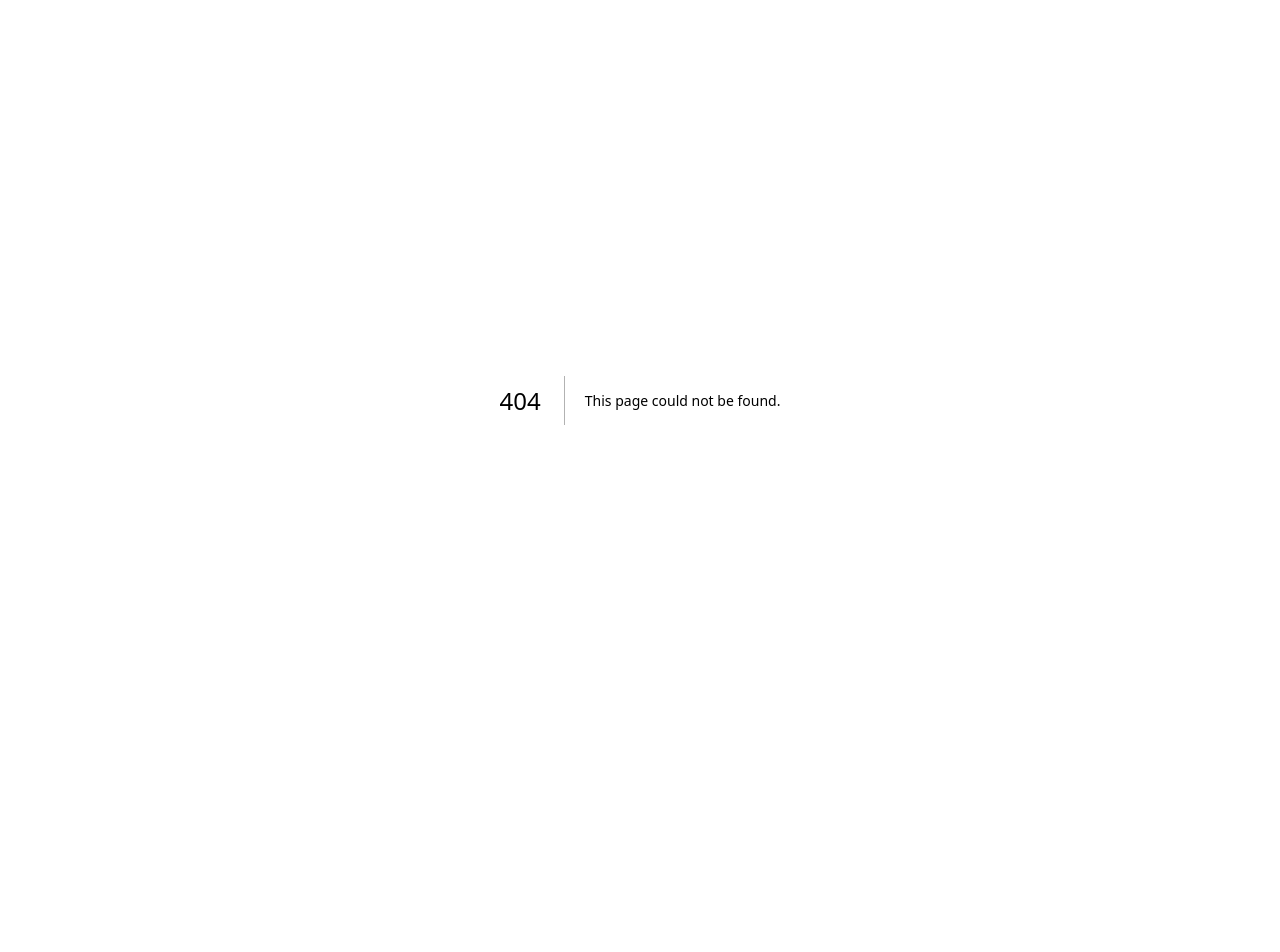
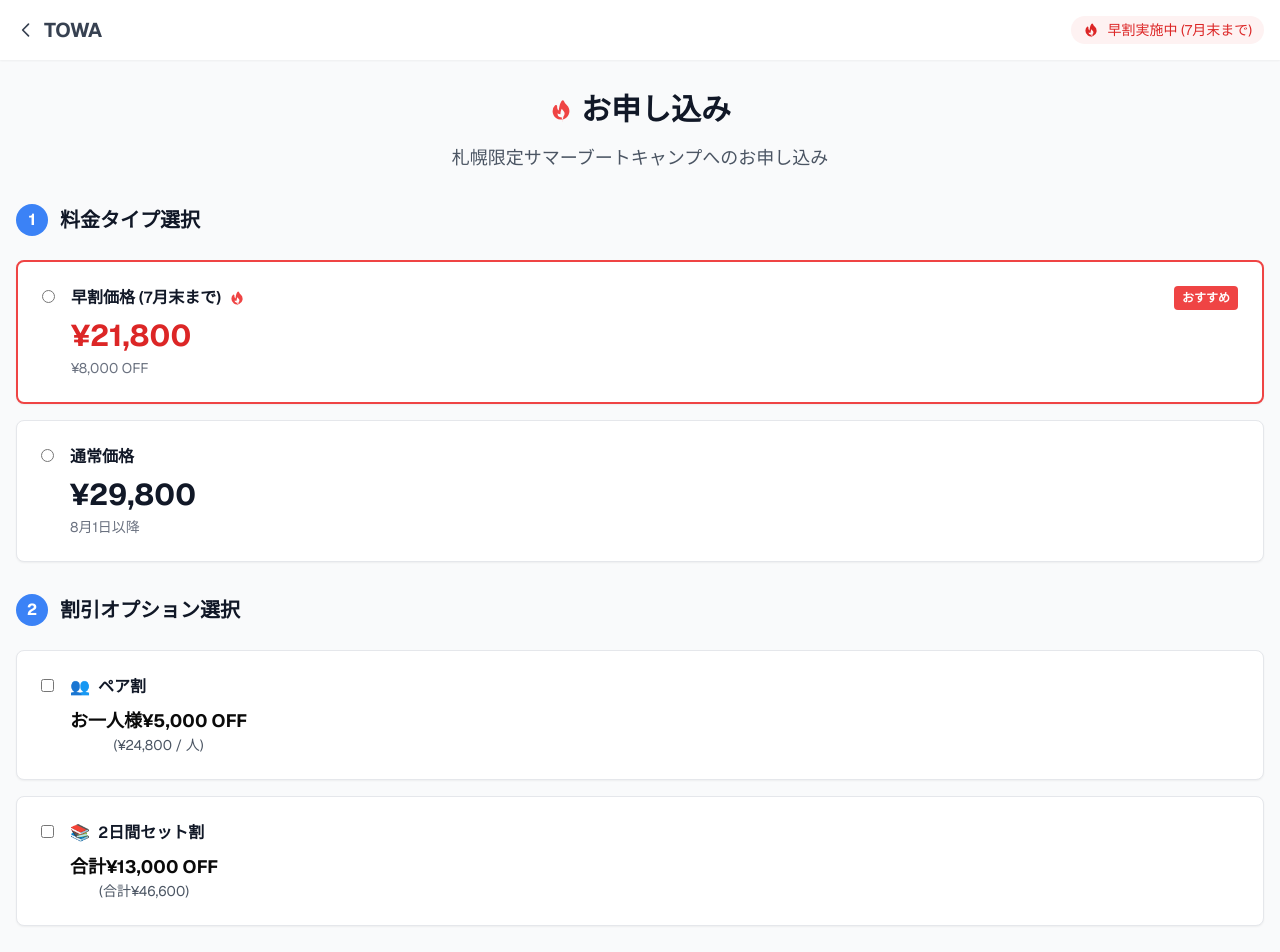
Before and after one commit to NiwaNao/summer-bootcamp.woman, a Next.js app: page /apply in a window 1280 px wide. Before the commit this address had no page. Shown: the top 952 px of the page. Before the commit the page ends 800 px from the top, so only its background shows below. Built offline with nearby package versions, Linux system fonts and the light colour scheme.

Commit message:
申し込みフォームページ作成: TOWAロゴの戻る機能を実装、Next.js useRouterを使用

```diff
--- /dev/null
+++ b/app/apply/page.tsx
@@ -0,0 +1,164 @@
+import { Button } from "@/components/ui/button"
+import { Card, CardContent } from "@/components/ui/card"
+import Image from "next/image"
+import { useRouter } from "next/navigation"
+
+export default function ApplyPage() {
+  const router = useRouter();
+
+  const handleBack = () => {
+    console.log('TOWA button clicked!');
+    if (typeof window !== 'undefined' && window.history.length > 1) {
+      console.log('Going back in history...');
+      window.history.back();
+    } else {
+      console.log('Navigating to home page...');
+      router.push('/');
+    }
+  };
+
+  return (
+    <div className="min-h-screen bg-gray-50">
+      {/* Header */}
+      <header className="bg-white shadow-sm">
+        <div className="container mx-auto px-4 py-4">
+          <div className="flex items-center justify-between">
+            {/* TOWA Logo with back functionality */}
+            <button
+              onClick={handleBack}
+              className="flex items-center space-x-2 text-gray-700 hover:text-gray-900 transition-colors cursor-pointer"
+            >
+              <svg className="w-5 h-5" fill="none" stroke="currentColor" viewBox="0 0 24 24">
+                <path strokeLinecap="round" strokeLinejoin="round" strokeWidth={2} d="M15 19l-7-7 7-7" />
+              </svg>
+              <span className="font-bold text-xl">TOWA</span>
+            </button>
+
+            {/* Early Bird Banner */}
+            <div className="flex items-center space-x-2 bg-red-50 text-red-600 px-3 py-1 rounded-full text-sm">
+              <svg className="w-4 h-4" fill="currentColor" viewBox="0 0 20 20">
+                <path fillRule="evenodd" d="M12.395 2.553a1 1 0 00-1.45-.385c-.345.23-.614.558-.822.88-.214.33-.403.713-.57 1.116-.334.804-.614 1.768-.84 2.734a31.365 31.365 0 00-.613 3.58 2.64 2.64 0 01-.945-1.067c-.328-.68-.398-1.534-.398-2.654A1 1 0 005.05 6.05 6.981 6.981 0 003 11a7 7 0 1011.95-4.95c-.592-.591-.98-.985-1.348-1.467-.363-.476-.724-1.063-1.207-2.03zM12.12 15.12A3 3 0 017 13s.879.5 2.5.5c0-1 .5-4 1.25-4.5.5 1 .786 1.293 1.371 1.879A2.99 2.99 0 0113 13a2.99 2.99 0 01-.879 2.121c-.584.584-1.293.786-1.879 1.371.5.5 1 1.25 1 2.25 0 1.621-.5 2.5-.5 2.5z" clipRule="evenodd" />
+              </svg>
+              <span>早割実施中 (7月末まで)</span>
+            </div>
+          </div>
+        </div>
+      </header>
+
+      {/* Main Content */}
+      <main className="container mx-auto px-4 py-8">
+        {/* Title */}
+        <div className="text-center mb-8">
+          <div className="flex items-center justify-center space-x-2 mb-4">
+            <svg className="w-6 h-6 text-red-500" fill="currentColor" viewBox="0 0 20 20">
+              <path fillRule="evenodd" d="M12.395 2.553a1 1 0 00-1.45-.385c-.345.23-.614.558-.822.88-.214.33-.403.713-.57 1.116-.334.804-.614 1.768-.84 2.734a31.365 31.365 0 00-.613 3.58 2.64 2.64 0 01-.945-1.067c-.328-.68-.398-1.534-.398-2.654A1 1 0 005.05 6.05 6.981 6.981 0 003 11a7 7 0 1011.95-4.95c-.592-.591-.98-.985-1.348-1.467-.363-.476-.724-1.063-1.207-2.03zM12.12 15.12A3 3 0 017 13s.879.5 2.5.5c0-1 .5-4 1.25-4.5.5 1 .786 1.293 1.371 1.879A2.99 2.99 0 0113 13a2.99 2.99 0 01-.879 2.121c-.584.584-1.293.786-1.879 1.371.5.5 1 1.25 1 2.25 0 1.621-.5 2.5-.5 2.5z" clipRule="evenodd" />
+            </svg>
+            <h1 className="text-3xl font-bold text-gray-900">お申し込み</h1>
+          </div>
+          <p className="text-lg text-gray-600">札幌限定サマーブートキャンプへのお申し込み</p>
+        </div>
+
+        {/* Section 1: Price Type Selection */}
+        <div className="mb-8">
+          <div className="flex items-center mb-6">
+            <div className="w-8 h-8 bg-blue-500 text-white rounded-full flex items-center justify-center font-bold mr-3">1</div>
+            <h2 className="text-xl font-bold text-gray-900">料金タイプ選択</h2>
+          </div>
+
+          <div className="space-y-4">
+            {/* Early Bird Price */}
+            <Card className="border-2 border-red-500 relative">
+              <CardContent className="p-6">
+                <div className="flex items-start justify-between">
+                  <div className="flex items-start space-x-4">
+                    <input type="radio" name="priceType" id="earlyBird" className="mt-1" />
+                    <div>
+                      <div className="flex items-center space-x-2 mb-2">
+                        <span className="font-semibold text-gray-900">早割価格 (7月末まで)</span>
+                        <svg className="w-4 h-4 text-red-500" fill="currentColor" viewBox="0 0 20 20">
+                          <path fillRule="evenodd" d="M12.395 2.553a1 1 0 00-1.45-.385c-.345.23-.614.558-.822.88-.214.33-.403.713-.57 1.116-.334.804-.614 1.768-.84 2.734a31.365 31.365 0 00-.613 3.58 2.64 2.64 0 01-.945-1.067c-.328-.68-.398-1.534-.398-2.654A1 1 0 005.05 6.05 6.981 6.981 0 003 11a7 7 0 1011.95-4.95c-.592-.591-.98-.985-1.348-1.467-.363-.476-.724-1.063-1.207-2.03zM12.12 15.12A3 3 0 017 13s.879.5 2.5.5c0-1 .5-4 1.25-4.5.5 1 .786 1.293 1.371 1.879A2.99 2.99 0 0113 13a2.99 2.99 0 01-.879 2.121c-.584.584-1.293.786-1.879 1.371.5.5 1 1.25 1 2.25 0 1.621-.5 2.5-.5 2.5z" clipRule="evenodd" />
+                        </svg>
+                      </div>
+                      <div className="text-3xl font-bold text-red-600 mb-1">¥21,800</div>
+                      <div className="text-sm text-gray-500">¥8,000 OFF</div>
+                    </div>
+                  </div>
+                  <div className="bg-red-500 text-white px-2 py-1 rounded text-xs font-bold">おすすめ</div>
+                </div>
+              </CardContent>
+            </Card>
+
+            {/* Regular Price */}
+            <Card className="border border-gray-200">
+              <CardContent className="p-6">
+                <div className="flex items-start space-x-4">
+                  <input type="radio" name="priceType" id="regular" className="mt-1" />
+                  <div>
+                    <div className="font-semibold text-gray-900 mb-2">通常価格</div>
+                    <div className="text-3xl font-bold text-gray-900 mb-1">¥29,800</div>
+                    <div className="text-sm text-gray-500">8月1日以降</div>
+                  </div>
+                </div>
+              </CardContent>
+            </Card>
+          </div>
+        </div>
+
+        {/* Section 2: Discount Option Selection */}
+        <div className="mb-8">
+          <div className="flex items-center mb-6">
+            <div className="w-8 h-8 bg-blue-500 text-white rounded-full flex items-center justify-center font-bold mr-3">2</div>
+            <h2 className="text-xl font-bold text-gray-900">割引オプション選択</h2>
+          </div>
+
+          <div className="space-y-4">
+            {/* Pair Discount */}
+            <Card className="border border-gray-200">
+              <CardContent className="p-6">
+                <div className="flex items-start space-x-4">
+                  <input type="checkbox" id="pairDiscount" className="mt-1" />
+                  <div>
+                    <div className="flex items-center space-x-2 mb-2">
+                      <span className="text-pink-500">👥</span>
+                      <span className="font-semibold text-gray-900">ペア割</span>
+                    </div>
+                    <div className="text-center">
+                      <div className="text-lg font-bold">お一人様¥5,000 OFF</div>
+                      <div className="text-sm text-gray-600">(¥24,800 / 人)</div>
+                    </div>
+                  </div>
+                </div>
+              </CardContent>
+            </Card>
+
+            {/* 2-Day Set Discount */}
+            <Card className="border border-gray-200">
+              <CardContent className="p-6">
+                <div className="flex items-start space-x-4">
+                  <input type="checkbox" id="twoDayDiscount" className="mt-1" />
+                  <div>
+                    <div className="flex items-center space-x-2 mb-2">
+                      <span className="text-blue-500">📚</span>
+                      <span className="font-semibold text-gray-900">2日間セット割</span>
+                    </div>
+                    <div className="text-center">
+                      <div className="text-lg font-bold">合計¥13,000 OFF</div>
+                      <div className="text-sm text-gray-600">(合計¥46,600)</div>
+                    </div>
+                  </div>
+                </div>
+              </CardContent>
+            </Card>
+          </div>
+        </div>
+
+        {/* Continue Button */}
+        <div className="text-center">
+          <Button className="bg-red-500 hover:bg-red-600 text-white px-8 py-3 rounded-full text-lg font-bold">
+            次へ進む
+          </Button>
+        </div>
+      </main>
+    </div>
+  )
+}
```
